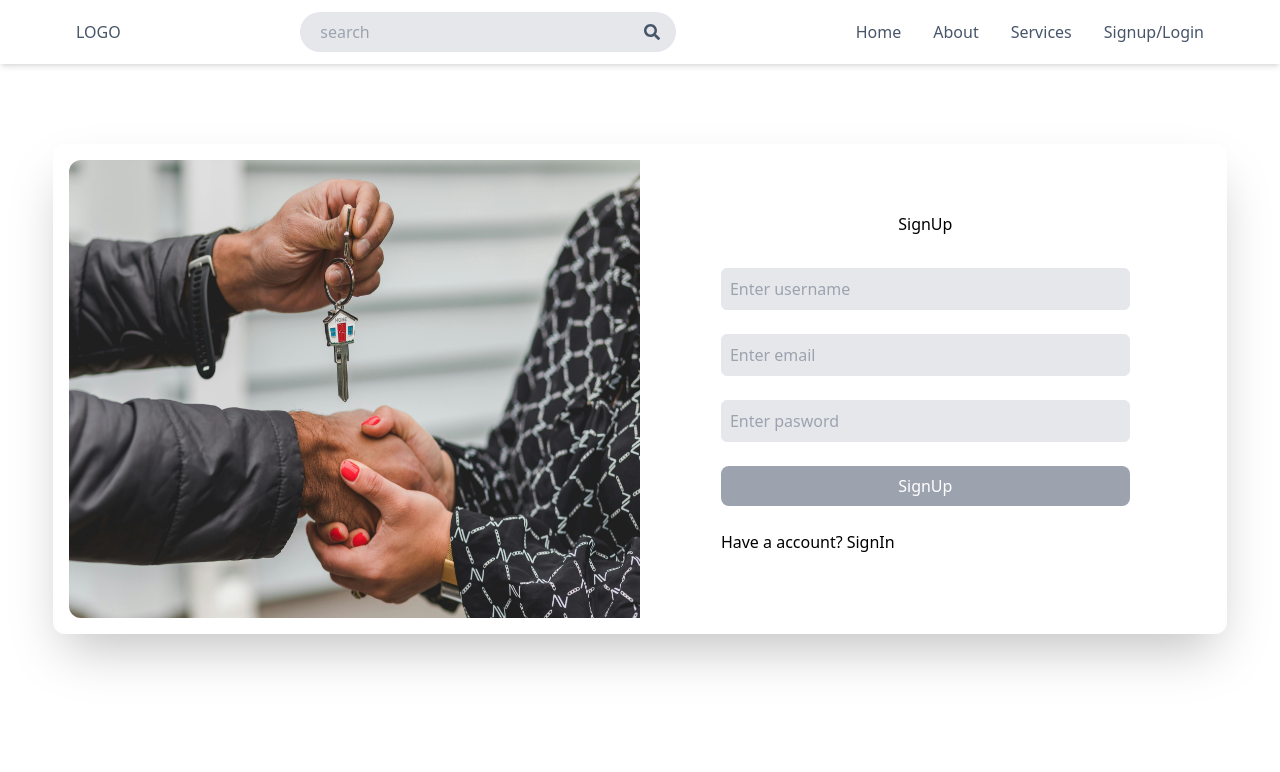
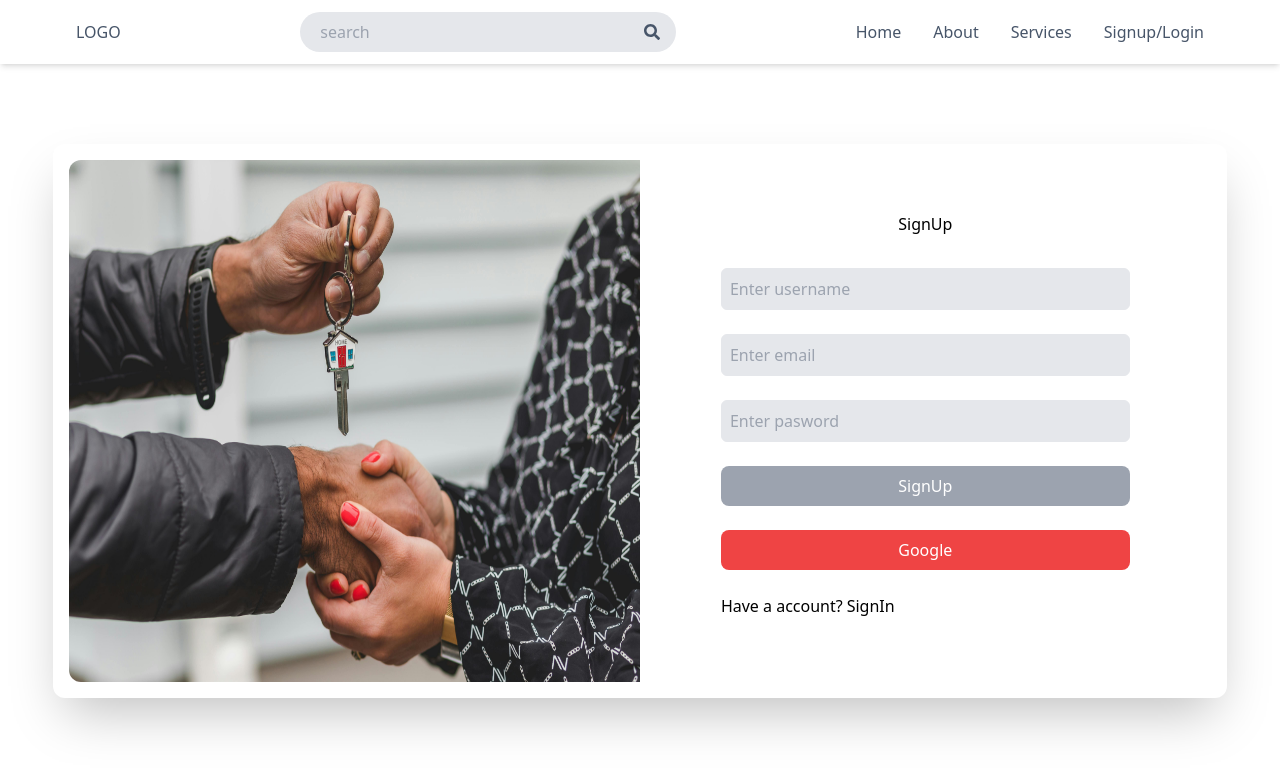
Before and after one commit to sphk007/real-estate, a React (Vite) app: page /Signup in a window 1280 px wide. Shown: the top 772 px of the page. Built offline with nearby package versions, Linux system fonts and the light colour scheme; no server answers.

Commit message:
SignIn using google OAuth  with firebase Implemented

```diff
--- a/package.json
+++ b/package.json
@@ -11,6 +11,7 @@
   },
   "dependencies": {
     "@reduxjs/toolkit": "^2.2.1",
+    "firebase": "^10.8.0",
     "react": "^18.2.0",
     "react-dom": "^18.2.0",
     "react-icons": "^5.0.1",
--- /dev/null
+++ b/src/components/OAuth.jsx
@@ -0,0 +1,29 @@
+import React from "react";
+import {GoogleAuthProvider,getAuth,signInWithPopup} from 'firebase/auth';
+import { app } from "../firebase.js";
+const OAuth = () => {
+    const handleGoogle=async()=>{
+        try {
+           const provider = new GoogleAuthProvider();
+           const auth =getAuth(app);
+
+           const result = await signInWithPopup(auth, provider);
+        } catch (error) {
+            console.log(error.message);
+            console.log("could not signin with google")
+        }
+    }
+  return (
+    <>
+      <button
+      type="button"
+      onClick={handleGoogle}
+        className=" bg-red-500 px-2 py-2 rounded-lg text-white trasition ease-in-out hover:bg-red-600 duration-300"
+      >
+        Google
+      </button>
+    </>
+  );
+};
+
+export default OAuth;
--- /dev/null
+++ b/src/firebase.js
@@ -0,0 +1,17 @@
+// Import the functions you need from the SDKs you need
+import { initializeApp } from "firebase/app";
+// TODO: Add SDKs for Firebase products that you want to use
+// https://firebase.google.com/docs/web/setup#available-libraries
+
+// Your web app's Firebase configuration
+const firebaseConfig = {
+  apiKey: import.meta.env.VITE_FIREBASE_API_KEY,
+  authDomain: "real-estate-f53cc.firebaseapp.com",
+  projectId: "real-estate-f53cc",
+  storageBucket: "real-estate-f53cc.appspot.com",
+  messagingSenderId: "447428783759",
+  appId: "1:447428783759:web:e92ba73c1f9afeb3294afa"
+};
+
+// Initialize Firebase
+ export const app = initializeApp(firebaseConfig);
--- a/src/pages/SignIn.jsx
+++ b/src/pages/SignIn.jsx
@@ -5,6 +5,7 @@ import image from "../assets/img/signup.jpg";
 import { useState } from "react";
 import { useDispatch, useSelector } from "react-redux";
 import { signInStart,signInSuccess,signInFailure } from "../redux/user/userSlice";
+import OAuth from "../components/OAuth";
 
 const signIn = () => {
   const dispatch = useDispatch();
@@ -76,6 +77,7 @@ const signIn = () => {
                   >
                     {loading ? "loading..." : "SignIn"}
                   </button>
+                  <OAuth />
                   <div className="flex gap-1">
                     <p>Dont have a account?</p>
                     <Link
--- a/src/pages/Signup.jsx
+++ b/src/pages/Signup.jsx
@@ -3,7 +3,7 @@ import { useNavigate } from "react-router-dom";
 import { Link } from "react-router-dom";
 import image from "../assets/img/signup.jpg";
 import { useState } from "react";
-import { set } from "mongoose";
+import OAuth from "../components/OAuth";
 
 const Signup = () => {
   const [error, setError] = useState(false);
@@ -84,6 +84,7 @@ const Signup = () => {
                   >
                     {loading ? "loading..." : "SignUp"}
                   </button>
+                  <OAuth />
                   <div className="flex gap-1">
                     <p>Have a account?</p>
                     <Link
```
Also changed, not shown: 2 other files (tests, documents, lock files or other folders).
